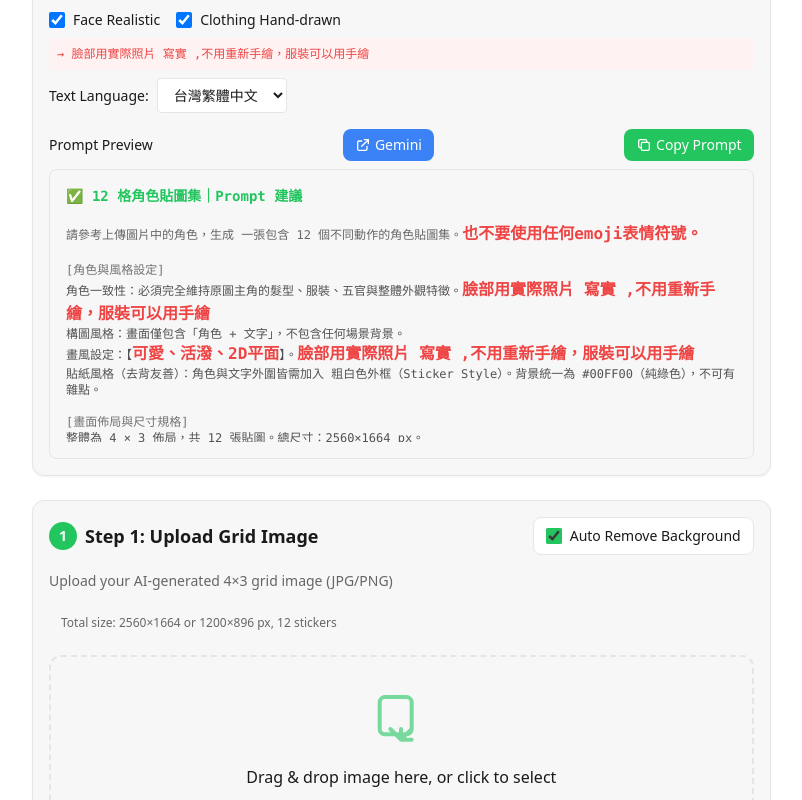
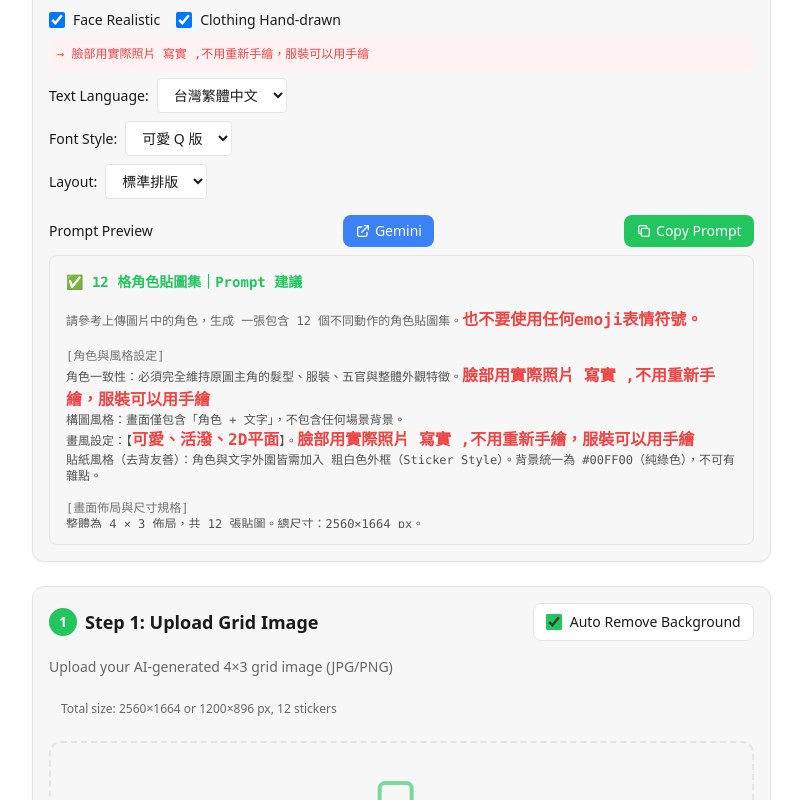
Before and after one commit to qpooqp777/line-sticker-factory, a React (Vite) app: page / in a window 1280 px wide. Shown: the part 600-1400 px from the top of the page, without its empty margins (48-850 px from the left). Built offline with nearby package versions, Linux system fonts and the light colour scheme.

Commit message:
Add font style and layout parameterization to text design

```diff
--- a/src/components/PromptGenerator.jsx
+++ b/src/components/PromptGenerator.jsx
@@ -7,6 +7,34 @@ const TEXT_LANGUAGES = {
   'zh-CN': '簡體中文',
   'ja': '日文',
   'en': '英文'
+}
+
+// Font style options
+const FONT_STYLES = {
+  cute: {
+    label: { 'zh-TW': '可愛 Q 版', en: 'Cute Q-style' },
+    desc: '可愛 Q 版字型，顏色鮮豔、易讀，多色彩混合，絕對禁止使用任何綠色（包含深綠、淺綠、螢光綠、藍綠）與黑色，因為會導致去背錯誤。請改用紅、藍、紫、橘、黃等高對比色彩。'
+  },
+  simple: {
+    label: { 'zh-TW': '簡潔白字', en: 'Simple White' },
+    desc: '簡潔白色粗體字，帶黑色描邊，清晰易讀。'
+  },
+  custom: {
+    label: { 'zh-TW': '自訂', en: 'Custom' },
+    desc: '' // 使用者自行輸入
+  }
+}
+
+// Layout options
+const LAYOUT_OPTIONS = {
+  standard: {
+    label: { 'zh-TW': '標準排版', en: 'Standard' },
+    desc: '文字大小約佔單張貼圖 1/3，文字可適度壓在衣服邊角等非重要區域，不能遮臉，也不要使用任何emoji表情符號。'
+  },
+  compact: {
+    label: { 'zh-TW': '緊湊排版', en: 'Compact' },
+    desc: '文字較小，約佔單張貼圖 1/4，適合動作較大的貼圖。'
+  }
 }
 
 // Sticker sets with detailed descriptions
@@ -250,7 +278,7 @@ const STYLES = {
 }
 
 // Preview component with highlighted dynamic parts
-function PromptPreview({ stickerSet, style, faceRealistic, clothingHanddrawn, textLanguage }) {
+function PromptPreview({ stickerSet, style, faceRealistic, clothingHanddrawn, textLanguage, fontStyle, customFontDesc, layoutOption }) {
   const data = STICKER_SETS[stickerSet]
   const styleData = STYLES[style]
 
@@ -302,6 +330,10 @@ function PromptPreview({ stickerSet, style, faceRealistic, clothingHanddrawn, te
       {'\n'}
       <span className="text-neutral-600 dark:text-neutral-400">文字內容請使用{TEXT_LANGUAGES[textLanguage]}書寫，包含每張貼圖上的文字與標題。</span>
       {'\n'}
+      <span className="text-neutral-600 dark:text-neutral-400">字型風格：【<mark className="text-red-500 font-bold text-base bg-transparent">{fontStyle === 'custom' ? customFontDesc : FONT_STYLES[fontStyle].desc}</mark>】</span>
+      {'\n'}
+      <span className="text-neutral-600 dark:text-neutral-400">排版：【<mark className="text-red-500 font-bold text-base bg-transparent">{LAYOUT_OPTIONS[layoutOption].desc}</mark>】</span>
+      {'\n'}
       {'\n'}
       {/* Stickers detail */}
       {data.stickers.map((s, i) => (
@@ -334,6 +366,9 @@ export default function PromptGenerator() {
   const [faceRealistic, setFaceRealistic] = useState(true) // 預設勾選：頭像用寫實
   const [clothingHanddrawn, setClothingHanddrawn] = useState(true) // 預設勾選：衣服手繪
   const [textLanguage, setTextLanguage] = useState('zh-TW') // 預設：台灣繁體中文
+  const [fontStyle, setFontStyle] = useState('cute') // 預設：可愛 Q 版字型
+  const [customFontDesc, setCustomFontDesc] = useState('') // 自訂字型描述
+  const [layoutOption, setLayoutOption] = useState('standard') // 預設：標準排版
 
   const generatePrompt = () => {
     const data = STICKER_SETS[selectedSet]
@@ -363,6 +398,8 @@ export default function PromptGenerator() {
 [文字設計]
 語言：【${TEXT_LANGUAGES[textLanguage]}】
 文字內容請使用${TEXT_LANGUAGES[textLanguage]}書寫，包含每張貼圖上的文字與標題。
+字型風格：【${fontStyle === 'custom' ? customFontDesc : FONT_STYLES[fontStyle].desc}】
+排版：【${LAYOUT_OPTIONS[layoutOption].desc}】
 
 `
 
@@ -499,6 +536,47 @@ export default function PromptGenerator() {
             ))}
           </select>
         </div>
+
+        {/* Font style selector */}
+        <div className="flex flex-wrap items-center gap-2 mt-2">
+          <span className="text-sm font-medium">{lang === 'zh-TW' ? '字型風格：' : 'Font Style:'}</span>
+          <select
+            value={fontStyle}
+            onChange={(e) => setFontStyle(e.target.value)}
+            className="px-3 py-1.5 rounded border border-[var(--color-border)] bg-[var(--color-bg)] text-sm focus:ring-2 focus:ring-primary-500 focus:border-primary-500"
+          >
+            {Object.entries(FONT_STYLES).map(([key, val]) => (
+              <option key={key} value={key}>{val.label['zh-TW']}</option>
+            ))}
+          </select>
+        </div>
+
+        {/* Custom font description input */}
+        {fontStyle === 'custom' && (
+          <div className="mt-2">
+            <textarea
+              value={customFontDesc}
+              onChange={(e) => setCustomFontDesc(e.target.value)}
+              placeholder={lang === 'zh-TW' ? '輸入自訂字型描述...' : 'Enter custom font description...'}
+              className="w-full px-3 py-2 rounded border border-[var(--color-border)] bg-[var(--color-bg)] text-sm focus:ring-2 focus:ring-primary-500 focus:border-primary-500 resize-none"
+              rows={2}
+            />
+          </div>
+        )}
+
+        {/* Layout selector */}
+        <div className="flex flex-wrap items-center gap-2 mt-2">
+          <span className="text-sm font-medium">{lang === 'zh-TW' ? '排版：' : 'Layout:'}</span>
+          <select
+            value={layoutOption}
+            onChange={(e) => setLayoutOption(e.target.value)}
+            className="px-3 py-1.5 rounded border border-[var(--color-border)] bg-[var(--color-bg)] text-sm focus:ring-2 focus:ring-primary-500 focus:border-primary-500"
+          >
+            {Object.entries(LAYOUT_OPTIONS).map(([key, val]) => (
+              <option key={key} value={key}>{val.label['zh-TW']}</option>
+            ))}
+          </select>
+        </div>
       </div>
 
       {/* Generated Prompt Preview */}
@@ -538,7 +616,7 @@ export default function PromptGenerator() {
         </div>
         <div className="p-4 bg-[var(--color-surface)] border border-[var(--color-border)] rounded-lg">
           <div className="text-xs whitespace-pre-wrap font-mono text-[var(--color-text-secondary)] max-h-64 overflow-y-auto">
-            <PromptPreview stickerSet={selectedSet} style={selectedStyle} faceRealistic={faceRealistic} clothingHanddrawn={clothingHanddrawn} textLanguage={textLanguage} />
+            <PromptPreview stickerSet={selectedSet} style={selectedStyle} faceRealistic={faceRealistic} clothingHanddrawn={clothingHanddrawn} textLanguage={textLanguage} fontStyle={fontStyle} customFontDesc={customFontDesc} layoutOption={layoutOption} />
           </div>
         </div>
       </div>
```
